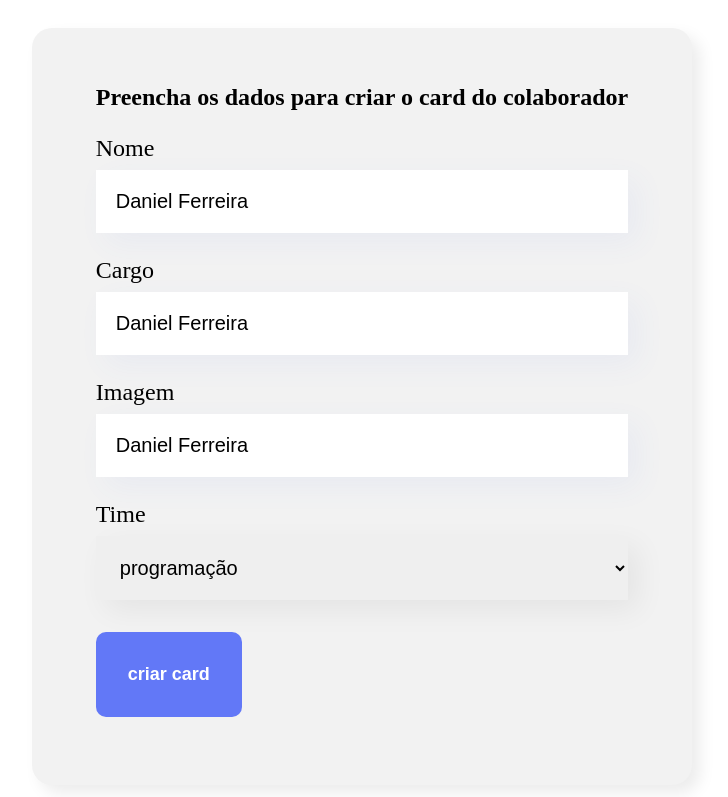
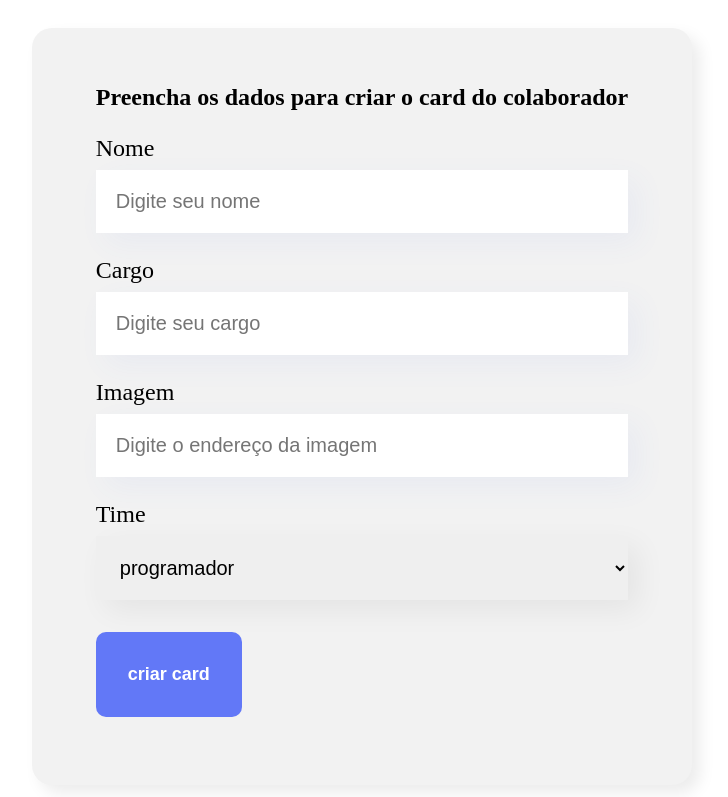
Before and after one commit to Daniel-Ferreira19/React-para-SENAC, a React (Vite) app: page / in a window 1280 px wide. Shown: the part 456-1253 px from the top of the page, without its empty margins (278-1006 px from the left). Built offline with nearby package versions, Linux system fonts and the light colour scheme.

Commit message:
versão 2

```diff
--- a/src/Formulario/FormularioCompleto.jsx
+++ b/src/Formulario/FormularioCompleto.jsx
@@ -1,3 +1,4 @@
+import { useState } from "react";
 import Botao from "../Botao/Botao";
 import ComponentesTexto from "../componentesDeTexto/ComponentesTexto";
 import ListaSuspensa from "../ListaSuspensa/ListaSuspensa";
@@ -6,11 +7,18 @@
 function FormularioCompleto () {
 
 const times = [
-       'programação',
-        'Front-end',
-        'Back-end',
-        'UX e desing'
+      "programador",
+      "fornt-end",
+      "back-end",
+      "UX e IX"
+
 ]
+
+const [nome, setNome] = useState('');
+const [cargo, setCargo] = useState('');
+const [imagem, setImagem] = useState('');
+const [time, setTime] = useState('');
+
 
 function aoSalvar (evento) {
 evento.preventDefault()
@@ -23,10 +31,26 @@
             <form onSubmit={aoSalvar}>
 
                 <h2>Preencha os dados para criar o card do colaborador</h2>
-                <ComponentesTexto obrigatorio={true} label="Nome" placeholder="Digite seu nome" />
-                <ComponentesTexto obrigatorio={true} label="Cargo" placeholder="Digite seu cargo" />
-                <ComponentesTexto obrigatorio={true} label="Imagem" placeholder="Digite o endereço da imagem" />
-                <ListaSuspensa   obrigatorio={true} label="Time" item={times}/>
+                <ComponentesTexto obrigatorio={true} label="Nome" placeholder="Digite seu nome"
+                   valor={nome}
+                   aoAlterado={valor => setNome(valor)}  />
+
+                <ComponentesTexto obrigatorio={true} label="Cargo" placeholder="Digite seu cargo"
+                   valor={cargo}
+                   aoAlterado={valor => setCargo(valor)} />
+
+                <ComponentesTexto obrigatorio={true} label="Imagem" placeholder="Digite o endereço da imagem"
+                   valor={imagem}
+                   aoAlterado={valor => setImagem(valor)}/>
+
+                <ListaSuspensa
+                  obrigatorio={true}
+                   label="Time"
+                    item={times}
+                    valor={time}
+                    aoAlterado={valor => setTime(valor)}
+                    />
+
                 <Botao>
 
                     criar card
--- a/src/ListaSuspensa/ListaSuspensa.jsx
+++ b/src/ListaSuspensa/ListaSuspensa.jsx
@@ -5,7 +5,8 @@
         <div className='Lista-Suspensa'>
 
             <label>{props.label}</label>
-            <select>
+            <select  onChange={ evento => props.aoAlterado(evento.target.value)}
+             required={props.required} value={props.value}>
             {props.item.map((item) => {
                   return <option key={item}>{item}</option>
                 })}
--- a/src/componentesDeTexto/ComponentesTexto.jsx
+++ b/src/componentesDeTexto/ComponentesTexto.jsx
@@ -1,19 +1,19 @@
+
 import "./ComponentesTexto.css"
 
-  let valor ='Daniel Ferreira'
+
 
 function ComponentesTexto(props) {
 
 const aoDigitar = (evento) => {
- valor = evento.target.value
- console.log(valor)
+ props.aoAlterado(evento.target.value)
   }
 
     return (
 
         <div className="componentes-texto">
             <label  >{props.label}</label>
-            <input  value={valor} onChange={aoDigitar} required={props.obrigatorio} placeholder={props.placeholder} />
+            <input  value={props.valor} onChange={aoDigitar} required={props.obrigatorio} placeholder={props.placeholder} />
         </div>
     )
 }
```
